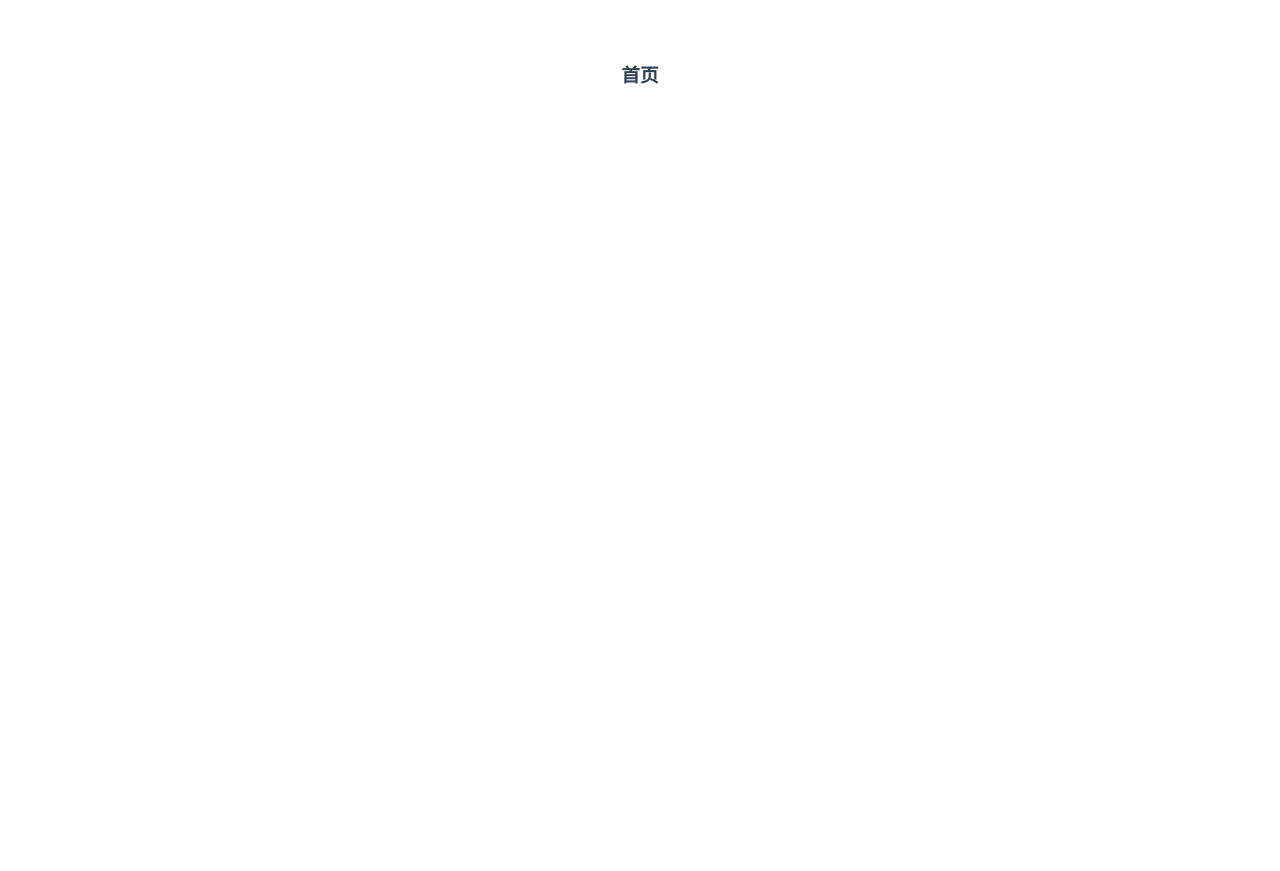
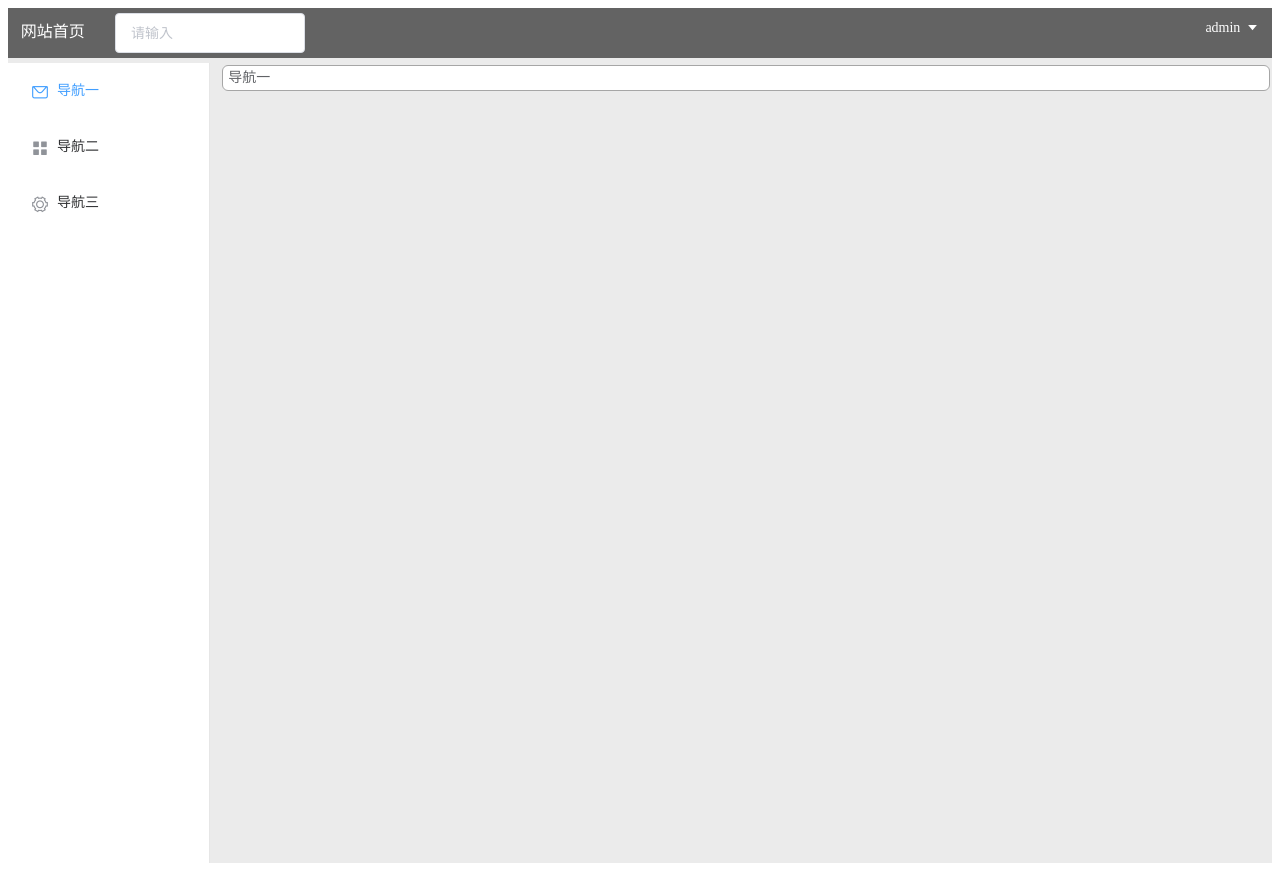
Before and after one commit to BlueBubbleWei/fishBackend, a Vue app: page /#/home in a window 1280 px wide. Before the commit the page ends 800 px from the top, so only its background shows below. Built offline with nearby package versions, Linux system fonts and the light colour scheme.

Commit message:
没有报错信息，但是导航不到

```diff
--- /dev/null
+++ b/src/components/Nav/index.vue
@@ -0,0 +1,84 @@
+<template>
+    <div style="background-color: #EBEBEB;min-height:800px">
+        <div style="width:100%;background-color: #636363; overflow: hidden">
+            <span class="demonstration" style="float:left;padding-top:10px;color:white;margin-left:1%">
+                网站首页
+            </span>
+            <span class="demonstration" style="float:left;padding:5px;color:white;margin-left:2%;width:15%">
+                <el-input
+                    placeholder="请输入"
+                    icon="search"
+                    v-model="searchCriteria"
+                    :on-icon-click="handleIconClick">
+                </el-input>
+            </span>
+            <span class="demonstration" style="float:right;padding-top:10px;margin-right:1%">
+                <el-dropdown trigger="click">
+                  <span class="el-dropdown-link" style="color:white">
+                    admin<i class="el-icon-caret-bottom el-icon--right"></i>
+                  </span>
+                  <el-dropdown-menu slot="dropdown">
+                    <el-dropdown-item>个人信息</el-dropdown-item>
+                    <el-dropdown-item>退出登录</el-dropdown-item>
+                  </el-dropdown-menu>
+                </el-dropdown>
+            </span>
+        </div>
+
+        <div style="margin-top:5px">
+            <el-row :gutter="10">
+                <el-col :xs="4" :sm="4" :md="4" :lg="4">
+                    <div>
+                        <el-menu default-active="1" class="el-menu-vertical-demo" style="min-height:800px" @select="handleSelect">
+                            <el-menu-item index="1"><i class="el-icon-message"></i>导航一</el-menu-item>
+                            <el-menu-item index="2"><i class="el-icon-menu"></i>导航二</el-menu-item>
+                            <el-menu-item index="3"><i class="el-icon-setting"></i>导航三</el-menu-item>
+                        </el-menu>
+                    </div>
+                </el-col>
+                <el-col :xs="20" :sm="20" :md="20" :lg="20">
+                    <div>
+                        <div style="border: 1px solid #A6A6A6; border-radius:6px; padding:5px; margin:2px; background-color: white">
+                            <el-breadcrumb separator="/">
+                                <el-breadcrumb-item :key="item.id" v-for="item in breadcrumbItems">{{item}}</el-breadcrumb-item>
+                            </el-breadcrumb>
+                        </div>
+                    </div>
+                </el-col>
+            </el-row>
+        </div>
+    </div>
+</template>
+<script type="text/ecmascript-6">
+export default {
+  data () {
+    return {
+      searchCriteria: '',
+      breadcrumbItems: ['导航一']
+    }
+  },
+
+  methods: {
+    handleIconClick (ev) {
+      console.log(ev)
+    },
+    handleSelect (key, keyPath) {
+      switch (key) {
+        case '1':
+          // path: './viewLiveInfo'
+          this.$router.push('/OpsData/profit')
+          this.breadcrumbItems = ['导航一']
+          break
+        case '2':
+          this.$router.push('/Page2')
+          this.breadcrumbItems = ['导航二']
+          break
+        case '3':
+          this.$router.push('/Page3')
+          this.breadcrumbItems = ['导航三']
+          break
+      }
+    }
+  }
+}
+</script>
--- a/src/main.js
+++ b/src/main.js
@@ -7,16 +7,19 @@ import axios from 'axios'
 import store from './store'
 import ElementUI from 'element-ui'
 import 'element-ui/lib/theme-chalk/index.css' /* 引入elementui css */
-import VueRouter from 'vue-router'
+// import VueRouter from 'vue-router'
+import Nav from './components/Nav'
 
 Vue.config.productionTip = false
 Vue.prototype.axios = axios
 Vue.use(ElementUI)
-Vue.use(VueRouter)
+// Vue.use(VueRouter)
 
 /* eslint-disable no-new */
 new Vue({
   el: '#app',
+  // render 会让模板由APP变为Nav
+  render: h => h(Nav),
   router,
   store,
   components: { App },
--- a/src/router/index.js
+++ b/src/router/index.js
@@ -1,6 +1,7 @@
 import Vue from 'vue'
 import Router from 'vue-router'
 import homePage from '@/components/homePage'
+import Ops from '@/views/Ops/index'
 
 Vue.use(Router)
 
@@ -18,7 +19,29 @@ export default new Router({
           title: '首页',
           icon: 'dashboard',
           noCache: true,
-          hidden: true
+          hidden: false
+        },
+        hidden: false
+      }]
+    },
+    {
+      path: '/OpsData',
+      component: Ops,
+      redirect: 'noredirect',
+      hidden: true,
+      name: '运营数据',
+      meta: {
+        title: '运营数据',
+        icon: 'statistical'
+      },
+      children: [{
+        path: '/profit',
+        component: () => import('@/views/Ops/profit'),
+        name: '内容热度',
+        meta: {
+          title: '内容热度',
+          noCache: true,
+          hidden: false
         },
         hidden: false
       }]
--- /dev/null
+++ b/src/views/Ops/index.vue
@@ -0,0 +1,12 @@
+<template>
+    <div>
+        这是第一个页面
+    </div>
+</template>
+<script type="text/ecmascript-6">
+export default {
+  data () {
+    return {}
+  }
+}
+</script>
--- /dev/null
+++ b/src/views/Ops/profit.vue
@@ -0,0 +1,12 @@
+<template>
+    <div>
+        这是盈利页面
+    </div>
+</template>
+<script >
+export default {
+  data () {
+    return {}
+  }
+}
+</script>
```
